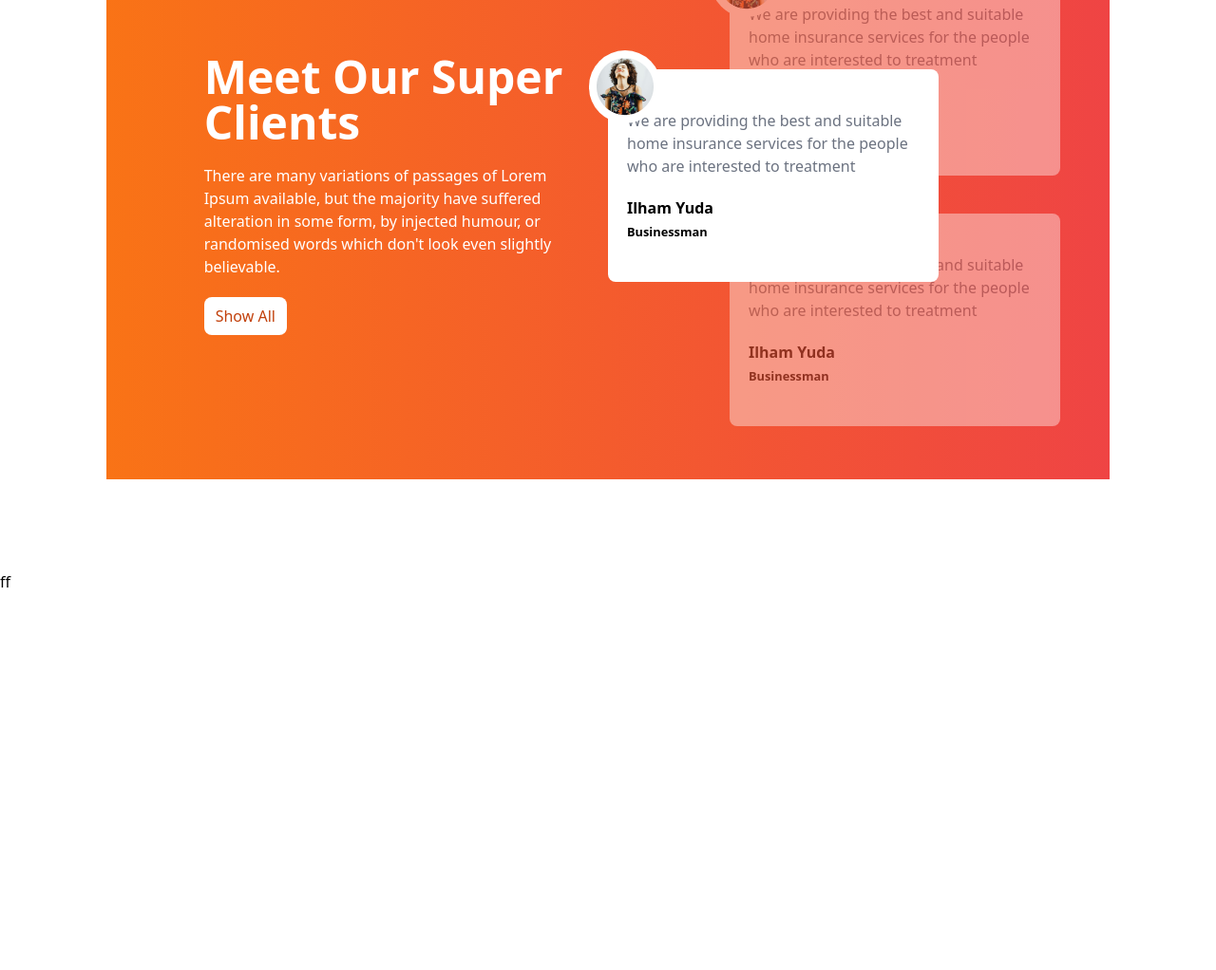
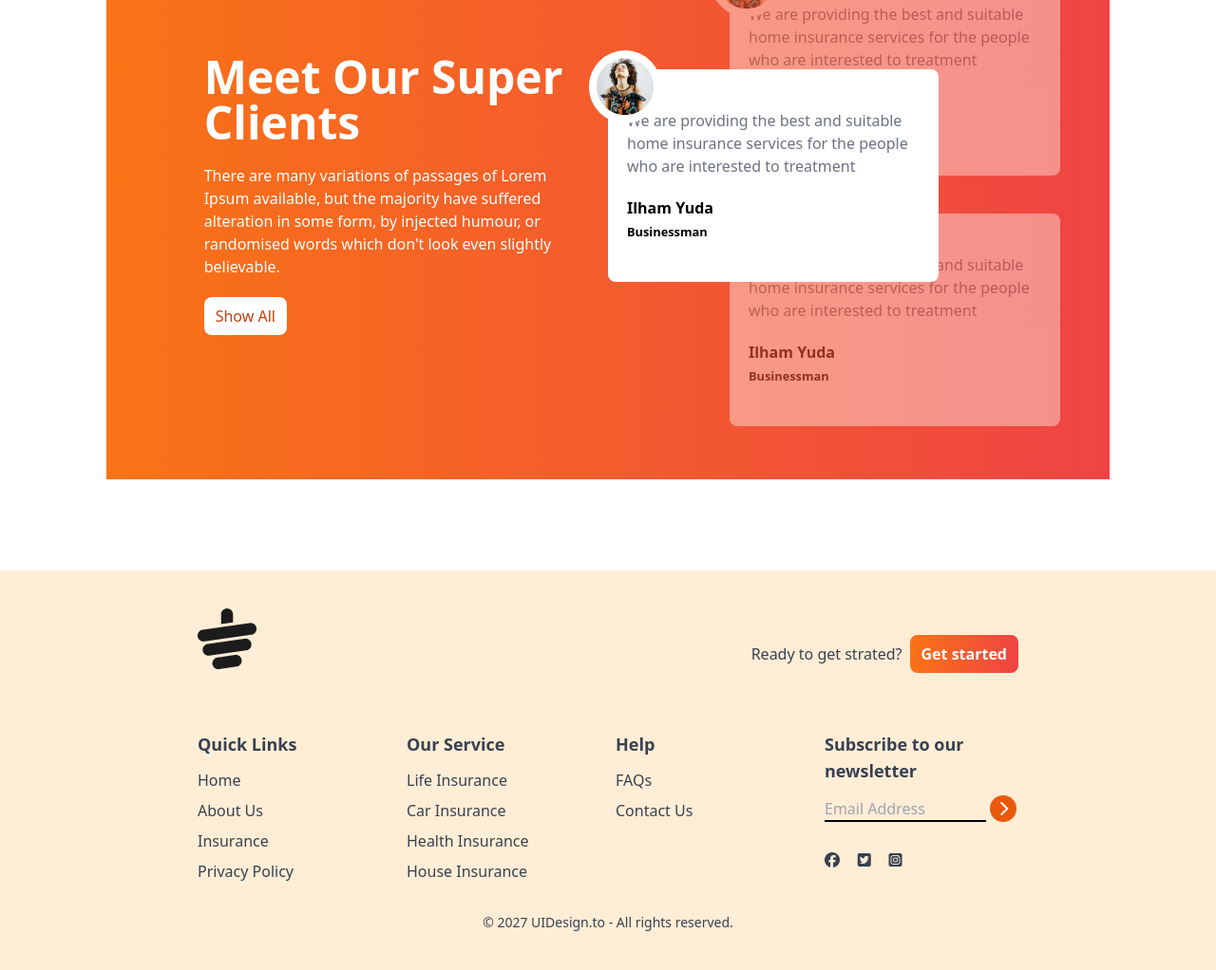
Before and after one commit to nasiruddin6/tea-house, a plain HTML site: page index.html in a window 1280 px wide. Shown: the part 1939-2961 px from the top of the page at 95% size. Before the commit the page ends 2564 px from the top, so only its background shows below. Drawn offline with nearby package versions, Linux system fonts and the light colour scheme.

Commit message:
added footer section complited

```diff
--- a/index.html
+++ b/index.html
@@ -239,8 +239,107 @@
    </div>
 </div>
  </section>
+ <!-- New section Home work -->
+    </main>
 
+    <footer class="bg-orange-100  text-gray-700 py-10 px-4 md:px-16">
 
-    </main>
+      <div class="w-9/12 mx-auto">
+        <!-- Logo -->
+        <div class="mb-8 flex justify-between ">
+          <img class="mb-8" src="images/cup.png" alt="">
+          <div class="flex items-center gap-2">
+            <h4>Ready to get strated?</h4>
+            <button class="px-3 py-2 rounded-lg text-white font-bold  bg-gradient-to-r from-orange-500 to-red-500">Get started</button>
+
+          </div>
+
+        </div>
+        <!-- Links -->
+         <div class="grid grid-cols-1 md:grid-cols-2 lg:grid-cols-4 gap-4">
+          <!-- First column -->
+           <div>
+            <h3 class="font-semibold text-lg mb-3">Quick Links</h3>
+
+           <ul class="space-y-2">
+            <li>
+              <a class="hover:text-orange-600" href="#">Home</a>
+            </li>
+            <li>
+              <a class="hover:text-orange-600" href="#">About Us</a>
+            </li>
+            <li>
+              <a class="hover:text-orange-600" href="#">Insurance</a>
+            </li>
+            <li>
+              <a class="hover:text-orange-600" href="#">Privacy Policy</a>
+            </li>
+           </ul>
+
+           </div>
+
+           <!-- second column -->
+           <div>
+            <h3 class="font-semibold text-lg mb-3">Our Service</h3>
+
+           <ul class="space-y-2">
+            <li>
+              <a class="hover:text-orange-600" href="#">Life Insurance</a>
+            </li>
+            <li>
+              <a class="hover:text-orange-600" href="#">Car Insurance</a>
+            </li>
+            <li>
+              <a class="hover:text-orange-600" href="#">Health Insurance</a>
+            </li>
+            <li>
+              <a class="hover:text-orange-600" href="#">House Insurance</a>
+            </li>
+           </ul>
+
+           </div>
+
+           <!-- Third column -->
+           <div>
+            <h3 class="font-semibold text-lg mb-3">Help</h3>
+
+           <ul class="space-y-2">
+            <li>
+              <a class="hover:text-orange-600" href="#">FAQs</a>
+            </li>
+            <li>
+              <a class="hover:text-orange-600" href="#">Contact Us</a>
+            </li>
+
+           </ul>
+
+           </div>
+
+           <!-- fourth column -->
+            <div class="">
+              <h3 class="font-semibold text-lg mb-3">Subscribe to our newsletter</h3>
+              <div class="flex flex-col space-y-2">
+                <div>
+                  <input placeholder="Email Address" type="text" class="bg-transparent border-b-2 border-black w-4 md:w-5/6" >
+                  <i class="fa-solid fa-chevron-right w-7 h-7 bg-orange-600 inline-flex rounded-full text-white justify-center items-center"></i>
+
+                  <div class="flex justify-between w-2/5 mb-2 mt-8">
+                    <i class="fa-brands fa-facebook"></i>
+                    <i class="fa-brands fa-square-twitter"></i>
+                    <i class="fa-brands fa-square-instagram"></i>
+
+                  </div>
+
+                </div>
+              </div>
+            </div>
+
+         </div>
+         <div class="text-center pt-4 mt-4">
+          <p class="text-sm text-gary-600">© 2027 UIDesign.to - All rights reserved.</p>
+
+         </div>
+      </div>
+    </footer>
 </body>
-</html>ff
+</html>
```
